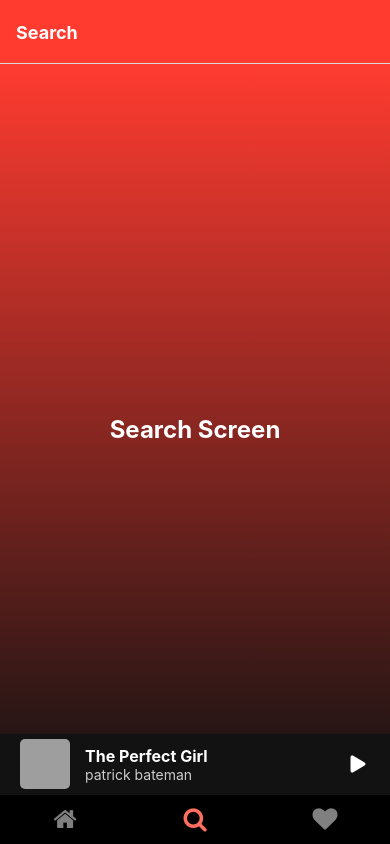
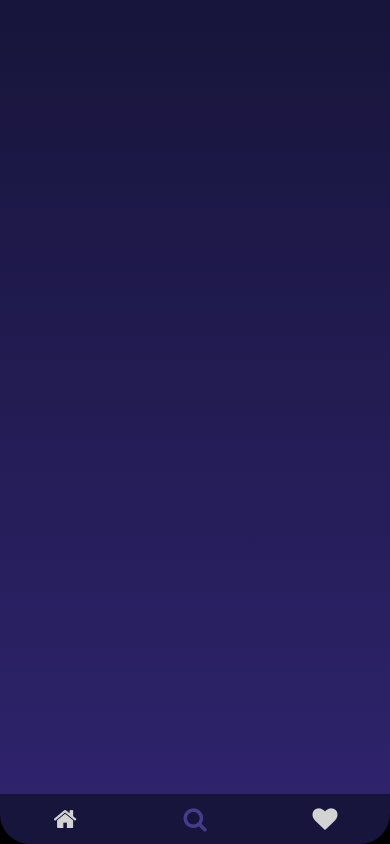
Before and after one commit to ImNotVarun/Mango_Music, a React Native app: screen /Search in a window 390 px wide. Built offline with nearby package versions, Linux system fonts and the light colour scheme; grey boxes are pictures that could not be loaded.

Commit message:
made many changes

```diff
--- a/App.tsx
+++ b/App.tsx
@@ -13,7 +13,7 @@ import FavoritesScreen from './src/screens/FavoritesScreen';
 import PlayerScreen from './src/screens/player';
 
 const Tab = createBottomTabNavigator();
-const TAB_BAR_HEIGHT = 50; // Adjust this value based on your actual tab bar height
+const TAB_BAR_HEIGHT = 50;
 
 const App = () => {
   const [isPlayerExpanded, setIsPlayerExpanded] = useState(false);
@@ -22,7 +22,7 @@ const App = () => {
     <SafeAreaProvider>
       <NavigationContainer>
         <View style={styles.container}>
-          <StatusBar style="light" backgroundColor="#FF3B30" />
+          <StatusBar style="dark" backgroundColor="#17153B" />
           <Tab.Navigator
             screenOptions={({ route }) => ({
               tabBarIcon: ({ color, size }) => {
@@ -44,15 +44,20 @@ const App = () => {
 
                 return <FontAwesome name={iconName as any} size={size} color={color} />;
               },
-              tabBarActiveTintColor: route.name === 'Home' ? '#FF3B30' : '#FF6F61',
-              tabBarInactiveTintColor: 'gray',
+              tabBarActiveTintColor: route.name === 'Home' ? '#C8ACD6' : '#433D8B',
+              tabBarInactiveTintColor: 'lightgrey',
               tabBarStyle: {
-                backgroundColor: '#000000',
+                backgroundColor: '#17153B',
+                height: TAB_BAR_HEIGHT,
+                borderTopColor: 'transparent',
                 borderTopWidth: 0,
+                borderBottomLeftRadius: 30, // Added border radius
+                borderBottomRightRadius: 30, // Added border radius
+                overflow: 'hidden', // Ensure content doesn't overflow
               },
               tabBarShowLabel: false,
               headerStyle: {
-                backgroundColor: '#FF3B30',
+                backgroundColor: '#17153B',
               },
               headerTintColor: '#fff',
               headerTitleStyle: {
@@ -65,11 +70,12 @@ const App = () => {
               component={HomeScreen}
               options={{
                 headerStyle: {
-                  backgroundColor: '#FF3B30',
+                  backgroundColor: '#17153B',
                 },
                 headerTintColor: '#fff',
                 headerTitleStyle: {
                   fontWeight: 'bold',
+                  fontStyle: 'italic',
                 },
               }}
             />
@@ -90,6 +96,7 @@ const App = () => {
 const styles = StyleSheet.create({
   container: {
     flex: 1,
+    backgroundColor: '#000000', // Ensure the background color matches the tab bar
   },
 });
 
--- a/src/screens/FavoritesScreen.js
+++ b/src/screens/FavoritesScreen.js
@@ -8,10 +8,10 @@ const { width, height } = Dimensions.get('window');
 const FavoritesScreen = () => {
     return (
         <LinearGradient
-            colors={['#FF3B30', '#121212']} // Black gradient colors
+            colors={['#17153B', '#2E236C']} // Updated gradient colors
             style={styles.container}
         >
-            <StatusBar style="light" backgroundColor="#000000" />
+            <StatusBar style="light" backgroundColor="#17153B" />
             <View style={styles.content}>
                 <Text style={styles.title}>Favorites Screen</Text>
                 {/* Add your other components here */}
--- a/src/screens/HomeScreen.js
+++ b/src/screens/HomeScreen.js
@@ -8,10 +8,10 @@ const { width, height } = Dimensions.get('window');
 const HomePage = () => {
     return (
         <LinearGradient
-            colors={['#FF3B30', '#121212']} // Black gradient colors
+            colors={['#2E236C', '#17153B']} // Updated gradient colors
             style={styles.container}
         >
-            <StatusBar style="light" backgroundColor="#000000" />
+            <StatusBar style="light" backgroundColor="#17153B" />
             <View style={styles.content}>
                 <Text style={styles.title}>Welcome to My App</Text>
                 {/* Add your other components here */}
--- a/src/screens/SearchScreen.js
+++ b/src/screens/SearchScreen.js
@@ -8,10 +8,10 @@ const { width, height } = Dimensions.get('window');
 const SearchScreen = () => {
     return (
         <LinearGradient
-            colors={['#FF3B30', '#121212']} // Black gradient colors
+            colors={['#17153B', '#2E236C']} // Updated gradient colors
             style={styles.container}
         >
-            <StatusBar style="light" backgroundColor="#000000" />
+            <StatusBar style="light" backgroundColor="#17153B" />
             <View style={styles.content}>
                 <Text style={styles.title}>Search Screen</Text>
                 {/* Add your other components here */}
--- a/src/screens/player.js
+++ b/src/screens/player.js
@@ -1,22 +1,31 @@
 import React, { useRef, useState, useCallback } from 'react';
-import { View, Text, StyleSheet, Dimensions, Animated, TouchableOpacity, Image, PanResponder } from 'react-native';
+import { View, Text, StyleSheet, Dimensions, TouchableOpacity, Image, PanResponder } from 'react-native';
 import { Ionicons } from '@expo/vector-icons';
 import Slider from '@react-native-community/slider';
 import { LinearGradient } from 'expo-linear-gradient';
 import { useSafeAreaInsets } from 'react-native-safe-area-context';
+import Animated, { useSharedValue, useAnimatedStyle, withSpring } from 'react-native-reanimated';
 
 const { width, height } = Dimensions.get('window');
 const albumSize = width - 80;
 const miniPlayerHeight = 60;
 
+const songs = [
+    { id: '1', title: 'The Perfect Girl', artist: 'patrick bateman', image: 'https://upload.wikimedia.org/wikipedia/en/5/52/American-psycho-patrick-bateman.jpg?20230727203932' },
+    { id: '2', title: 'Song 2', artist: 'Artist 2', image: 'https://tse4.mm.bing.net/th?id=OIP.yQjTb5-bTqsSiAU9lmhyqAHaHa&pid=15.1' },
+    { id: '3', title: 'Song 3', artist: 'Artist 3', image: 'https://is1-ssl.mzstatic.com/image/thumb/Music116/v4/f8/11/27/f8112775-b320-2f77-b5de-a2d2139c0237/689690360221.jpg/316x316bb.webp' },
+];
+
 const PlayerScreen = ({ isExpanded, setIsExpanded, tabBarHeight }) => {
     const insets = useSafeAreaInsets();
     const [isPlaying, setIsPlaying] = useState(false);
     const [progress, setProgress] = useState(0);
+    const [currentSongIndex, setCurrentSongIndex] = useState(0);
+    const [likedSongs, setLikedSongs] = useState(new Set());
 
-    const animation = useRef(new Animated.Value(isExpanded ? 0 : height - miniPlayerHeight)).current;
-    const imageSize = useRef(new Animated.Value(isExpanded ? albumSize : 50)).current;
-    const imagePositionX = useRef(new Animated.Value(isExpanded ? 0 : 20)).current;
+    const animation = useSharedValue(isExpanded ? 0 : height - miniPlayerHeight);
+    const imageSize = useSharedValue(isExpanded ? albumSize : 50);
+    const imagePositionX = useSharedValue(isExpanded ? 0 : 20);
 
     const panResponder = useRef(
         PanResponder.create({
@@ -27,30 +36,22 @@ const PlayerScreen = ({ isExpanded, setIsExpanded, tabBarHeight }) => {
                 } else if (gestureState.dy > 50) {
                     minimizePlayer();
                 }
+                if (gestureState.dx > 50) {
+                    previousSong();
+                } else if (gestureState.dx < -50) {
+                    nextSong();
+                }
             },
         })
     ).current;
 
     const animatePlayer = useCallback((toValue) => {
-        Animated.spring(animation, {
-            toValue,
-            useNativeDriver: false,
-            tension: 40,
-            friction: 8,
-        }).start();
+        animation.value = withSpring(toValue, { damping: 15, stiffness: 90 });
     }, [animation]);
 
     const animateImage = useCallback((toSize, toX) => {
-        Animated.parallel([
-            Animated.spring(imageSize, {
-                toValue: toSize,
-                useNativeDriver: false,
-            }).start(),
-            Animated.spring(imagePositionX, {
-                toValue: toX,
-                useNativeDriver: false,
-            }).start(),
-        ]);
+        imageSize.value = withSpring(toSize, { damping: 15, stiffness: 90 });
+        imagePositionX.value = withSpring(toX, { damping: 15, stiffness: 90 });
     }, [imageSize, imagePositionX]);
 
     const minimizePlayer = useCallback(() => {
@@ -65,84 +66,109 @@ const PlayerScreen = ({ isExpanded, setIsExpanded, tabBarHeight }) => {
         setIsExpanded(true);
     }, [animatePlayer, animateImage, albumSize]);
 
-    const interpolate = useCallback((outputRange) =>
-        animation.interpolate({
-            inputRange: [0, height - miniPlayerHeight - insets.bottom - tabBarHeight],
-            outputRange,
-            extrapolate: 'clamp',
-        }), [animation, height, miniPlayerHeight, insets.bottom, tabBarHeight]);
+    const containerHeight = useAnimatedStyle(() => ({
+        height: animation.value,
+    }));
 
-    const containerHeight = interpolate([height, miniPlayerHeight]);
-    const albumArtSize = imageSize;
-    const albumArtMarginTop = interpolate([0, 5]);
-    const mainPlayerOpacity = interpolate([1, 0]);
-    const miniPlayerOpacity = interpolate([0, 1]);
+    const albumArtSize = useAnimatedStyle(() => ({
+        width: imageSize.value,
+        height: imageSize.value,
+        transform: [{ translateX: imagePositionX.value }],
+    }));
+
+    const mainPlayerOpacity = useAnimatedStyle(() => ({
+        opacity: animation.value === 0 ? 1 : 0,
+    }));
+
+    const miniPlayerOpacity = useAnimatedStyle(() => ({
+        opacity: animation.value === height - miniPlayerHeight - insets.bottom - tabBarHeight ? 1 : 0,
+    }));
 
     const togglePlayPause = () => {
         setIsPlaying(prev => !prev);
     };
+
+    const previousSong = () => {
+        setCurrentSongIndex(prevIndex => (prevIndex - 1 + songs.length) % songs.length);
+    };
+
+    const nextSong = () => {
+        setCurrentSongIndex(prevIndex => (prevIndex + 1) % songs.length);
+    };
+
+    const toggleLike = () => {
+        setLikedSongs(prev => {
+            const newLikedSongs = new Set(prev);
+            const songId = songs[currentSongIndex].id;
+            if (newLikedSongs.has(songId)) {
+                newLikedSongs.delete(songId);
+            } else {
+                newLikedSongs.add(songId);
+            }
+            return newLikedSongs;
+        });
+    };
+
+    const isLiked = likedSongs.has(songs[currentSongIndex].id);
 
     return (
         <Animated.View
             {...panResponder.panHandlers}
             style={[
                 styles.container,
+                containerHeight,
                 {
-                    height: containerHeight,
                     bottom: isExpanded ? 0 : insets.bottom + tabBarHeight,
                     zIndex: isExpanded ? 1000 : 1,
                 }
             ]}
         >
             <LinearGradient
-                colors={['#1E1E1E', '#121212']}
+                colors={['#17153B', '#2E236C']}
                 style={StyleSheet.absoluteFill}
             >
                 {/* Main Player */}
-                <Animated.View style={[styles.mainPlayer, { opacity: mainPlayerOpacity }]}>
+                <Animated.View style={[styles.mainPlayer, mainPlayerOpacity]}>
                     <View style={styles.albumContainer}>
                         <Animated.Image
-                            source={{ uri: 'https://upload.wikimedia.org/wikipedia/en/5/52/American-psycho-patrick-bateman.jpg?20230727203932' }}
-                            style={[styles.albumArt, {
-                                width: albumArtSize,
-                                height: albumArtSize,
-                                marginTop: albumArtMarginTop,
-                                transform: [{ translateX: imagePositionX }]
-                            }]}
+                            source={{ uri: songs[currentSongIndex].image }}
+                            style={[styles.albumArt, albumArtSize]}
                         />
                         <TouchableOpacity style={styles.loopIcon}>
                             <Ionicons name="repeat" size={32} color="white" />
                         </TouchableOpacity>
-                        <TouchableOpacity style={styles.likeIcon}>
-                            <Ionicons name="heart" size={32} color="white" />
+                        <TouchableOpacity
+                            style={[styles.likeIcon, { color: isLiked ? 'red' : 'white' }]}
+                            onPress={toggleLike}
+                        >
+                            <Ionicons name="heart" size={32} color={isLiked ? 'red' : 'white'} />
                         </TouchableOpacity>
                     </View>
-                    <Text style={styles.title}>The Perfect Girl</Text>
-                    <Text style={styles.artist}>patrick bateman</Text>
+                    <Text style={styles.title}>{songs[currentSongIndex].title}</Text>
+                    <Text style={styles.artist}>{songs[currentSongIndex].artist}</Text>
                     <Slider
                         style={styles.progressBar}
                         minimumValue={0}
                         maximumValue={1}
                         value={progress}
                         onValueChange={setProgress}
-                        minimumTrackTintColor="#1DB954"
+                        minimumTrackTintColor="#C8ACD6"
                         maximumTrackTintColor="#555"
-                        thumbTintColor="#1DB954"
+                        thumbTintColor="#C8ACD6"
                     />
                     <View style={styles.timeContainer}>
                         <Text style={styles.timeText}>0:00</Text>
                         <Text style={styles.timeText}>3:30</Text>
                     </View>
-                    {/* Conditionally render play/pause button */}
                     {isExpanded && (
                         <View style={styles.controls}>
-                            <TouchableOpacity>
+                            <TouchableOpacity onPress={previousSong}>
                                 <Ionicons name="play-skip-back" size={32} color="white" />
                             </TouchableOpacity>
                             <TouchableOpacity onPress={togglePlayPause} style={styles.playPauseButton}>
                                 <Ionicons name={isPlaying ? "pause" : "play"} size={32} color="white" />
                             </TouchableOpacity>
-                            <TouchableOpacity>
+                            <TouchableOpacity onPress={nextSong}>
                                 <Ionicons name="play-skip-forward" size={32} color="white" />
                             </TouchableOpacity>
                         </View>
@@ -150,17 +176,17 @@ const PlayerScreen = ({ isExpanded, setIsExpanded, tabBarHeight }) => {
                 </Animated.View>
 
                 {/* Mini Player */}
-                <Animated.View style={[styles.miniPlayer, { opacity: miniPlayerOpacity }]}>
+                <Animated.View style={[styles.miniPlayer, miniPlayerOpacity]}>
                     <Image
-                        source={{ uri: 'https://upload.wikimedia.org/wikipedia/en/5/52/American-psycho-patrick-bateman.jpg?20230727203932' }}
+                        source={{ uri: songs[currentSongIndex].image }}
                         style={styles.miniAlbumArt}
                     />
                     <View style={styles.miniInfo}>
-                        <Text style={styles.miniTitle}>The Perfect Girl</Text>
-                        <Text style={styles.miniArtist}>patrick bateman</Text>
+                        <Text style={styles.miniTitle}>{songs[currentSongIndex].title}</Text>
+                        <Text style={styles.miniArtist}>{songs[currentSongIndex].artist}</Text>
                     </View>
                     <TouchableOpacity onPress={togglePlayPause}>
-                        <Ionicons name={isPlaying ? "pause" : "play"} size={24} color="white" />
+                        <Ionicons name={isPlaying ? "pause" : "play"} size={40} color="white" />
                     </TouchableOpacity>
                 </Animated.View>
             </LinearGradient>
@@ -229,7 +255,7 @@ const styles = StyleSheet.create({
         marginTop: 30,
     },
     playPauseButton: {
-        backgroundColor: '#1DB954',
+        backgroundColor: '#433D8B',
         width: 64,
         height: 64,
         borderRadius: 32,
@@ -241,12 +267,14 @@ const styles = StyleSheet.create({
         alignItems: 'center',
         paddingHorizontal: 20,
         height: miniPlayerHeight,
-        backgroundColor: '#121212',
+        backgroundColor: '#2E236C',
+        borderTopLeftRadius: 30,
+        borderTopRightRadius: 30,
     },
     miniAlbumArt: {
         width: 50,
         height: 50,
-        borderRadius: 5,
+        borderRadius: 10,
     },
     miniInfo: {
         flex: 1,
@@ -258,7 +286,7 @@ const styles = StyleSheet.create({
         fontWeight: 'bold',
     },
     miniArtist: {
-        color: '#ccc',
+        color: '#C8ACD6',
         fontSize: 14,
     },
 });
```
